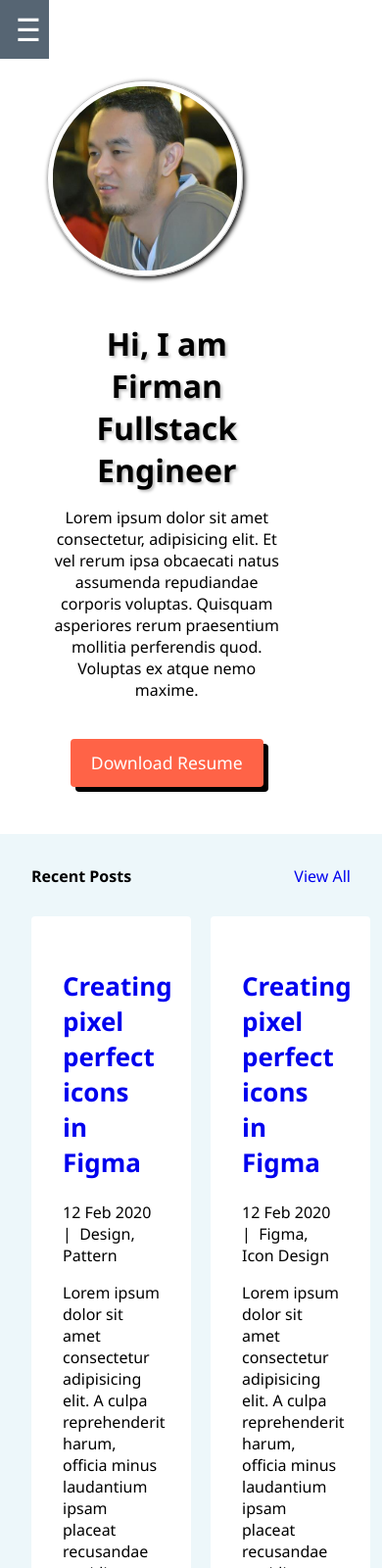
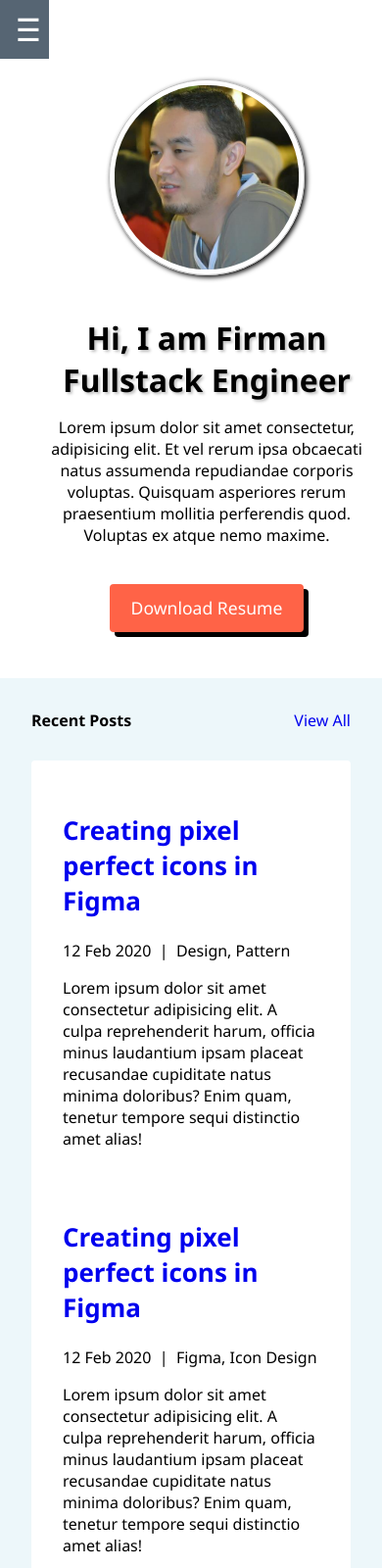
Before and after one commit to firmanfi925/Bootcamp-FullStack-JS, a plain HTML site: page portofolio.html in a window 390 px wide. Shown: the top 1600 px of the page at 98% size. Drawn offline with Linux system fonts and the light colour scheme.

Commit message:
commit kedua

```diff
--- a/portofolio.css
+++ b/portofolio.css
@@ -26,7 +26,6 @@ h1{
     display: inline-block;
     margin-top: 1.3em;
     padding: 0.7em 1.2em;
-    /* background-color: #82E0AA; */
     background-color: var(--main-color);
     color: white;
     box-shadow: 5px 5px black;
@@ -35,7 +34,6 @@ h1{
 }
 
 .button:hover{
-    /* background-color: #2ECC71; */
     background-color: var(--main-color-hover);
 }
 
@@ -44,7 +42,6 @@ h1{
 /* ===================== */
 .nav-container{
     top: 0px;
-    z-index: 100;
 }
 
 .nav-container header {
@@ -292,10 +289,30 @@ h1{
     /* HERO */
     .hero{
         flex-direction: column-reverse;
-        padding: 1em 2em;
+        /* padding: 1em 2em; */
+        padding: 15px 15px;
         gap: 10px;
-        /* justify-items: center; */
-        /* align-items: center; */
         text-align: center;
     }
+
+    .hero-image{
+        display: flex;
+        justify-content: center;
+        width: 100%;
+    }
+
+    .hero-text{
+        width: 100%;
+    }
+
+    .post{
+        display: flex;
+        flex-direction: column;
+        gap: 20px;
+    }
+
+    .post-content{
+        width: 100%;
+
+    }
 }
```
